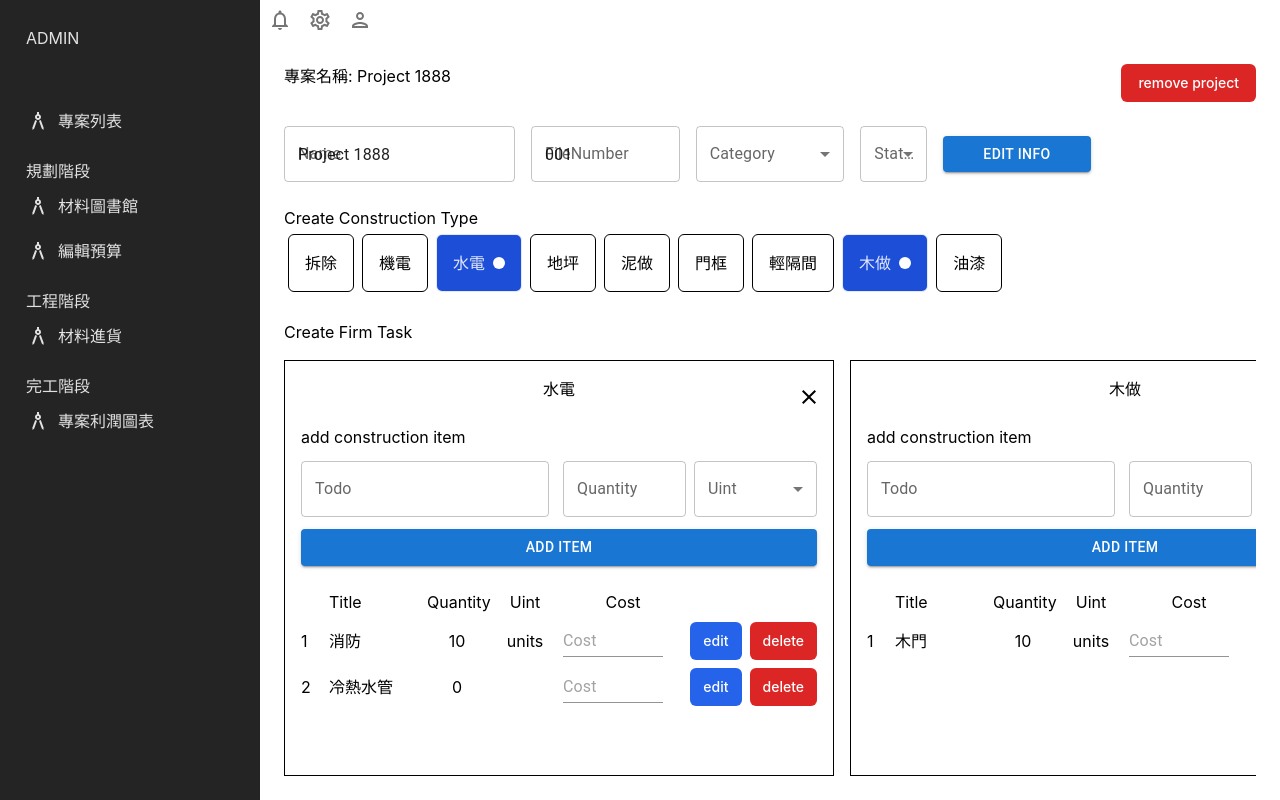
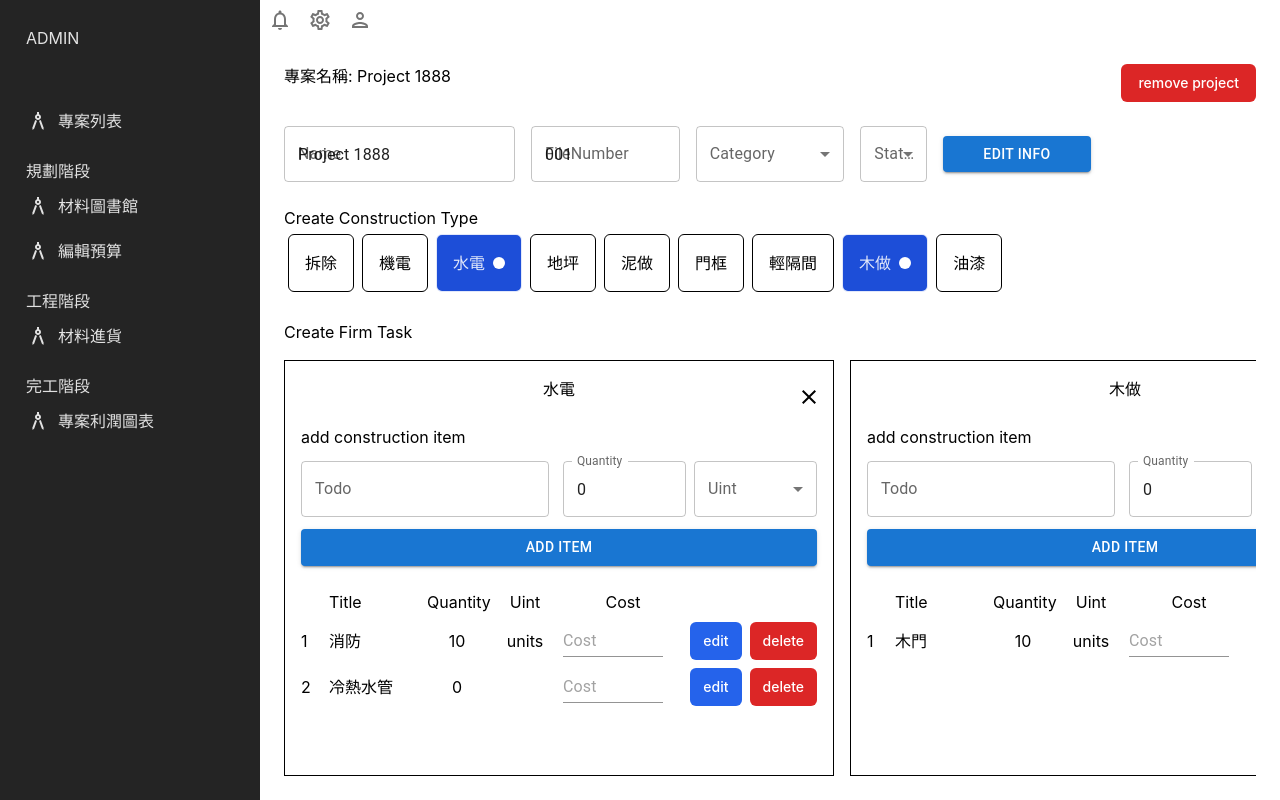
Before and after one commit to eddie8119/react-dashboard, a React (Vite) app: page /plan/project/0 in a window 1280 px wide. Built offline with nearby package versions, Linux system fonts and the light colour scheme; data requests are answered from the project's data file.

Commit message:
更正CreateTodo 的useform quantity型別處理

```diff
--- a/src/content/dashboards/ProjectPlan/CreateTodo.tsx
+++ b/src/content/dashboards/ProjectPlan/CreateTodo.tsx
@@ -42,8 +42,11 @@ const CreateTodo: FC<CreateTodoProps> = ({ firmTaskId }) => {
     formState: { errors },
   } = form;
 
-  const onTodoSubmit = async (data: FormValues) => {
-    const { todo, quantity, uint } = data;
+  const onTodoSubmit = async (data: FormValues): Promise<void> => {
+    const { todo, uint } = data;
+    //在useFotm HTML中，表單處理後的值都是字符串
+    const quantity = parseInt(String(data.quantity), 10);
+
     const formData: TaskData = {
       id: Date.now(),
       todo,
@@ -102,7 +105,7 @@ const CreateTodo: FC<CreateTodoProps> = ({ firmTaskId }) => {
           />
         </Grid>
         <Grid item xs={3}>
-          <TextField label="Quantity" type="text" />
+          <TextField label="Quantity" type="number" {...register('quantity')} />
         </Grid>
         <Grid item xs={3}>
           <FormControl fullWidth>
@@ -112,7 +115,9 @@ const CreateTodo: FC<CreateTodoProps> = ({ firmTaskId }) => {
               id="uint-select"
               label="Uint"
               {...register('uint')}
+              value={form.watch('uint') || ''} //表單重置後，顯示空值
             >
+              <MenuItem value="">Select uint</MenuItem>
               {uintLists.map((item) => (
                 <MenuItem key={item.id} value={item.uint}>
                   {item.uint}
```
